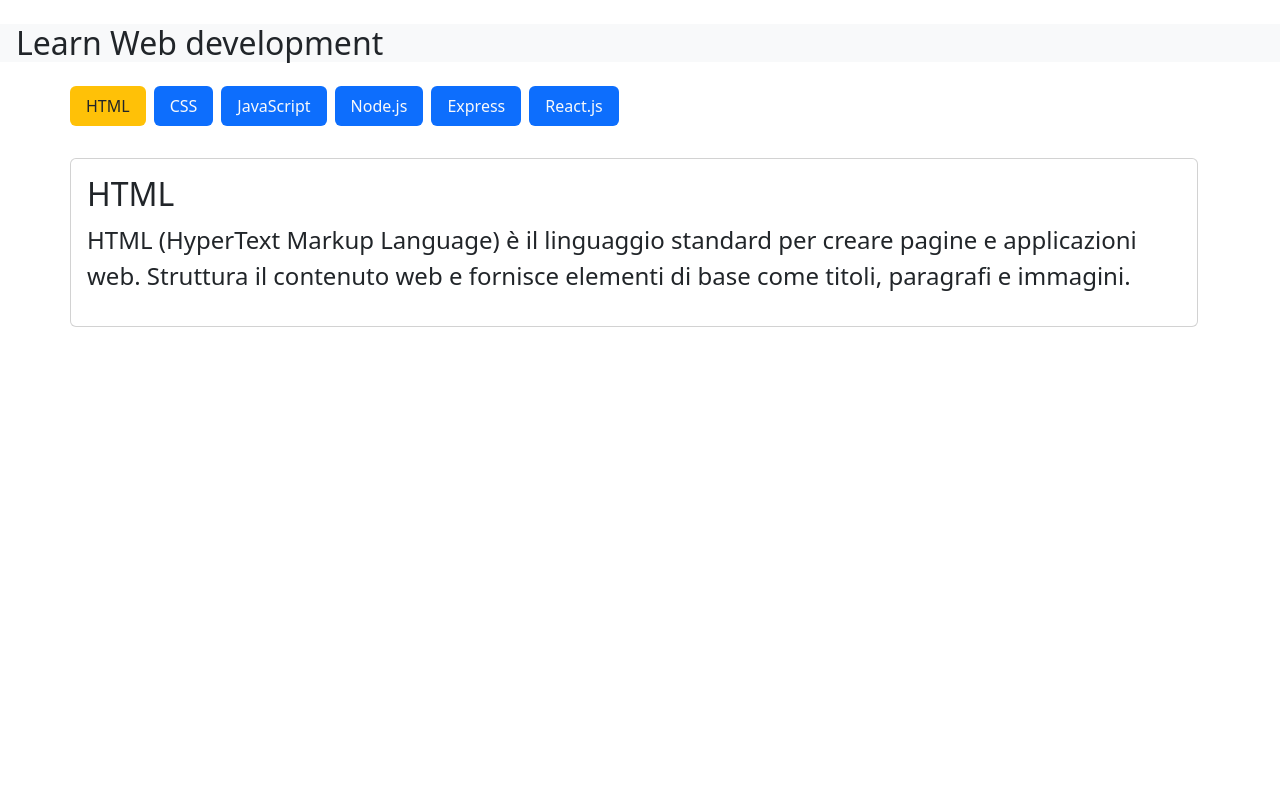
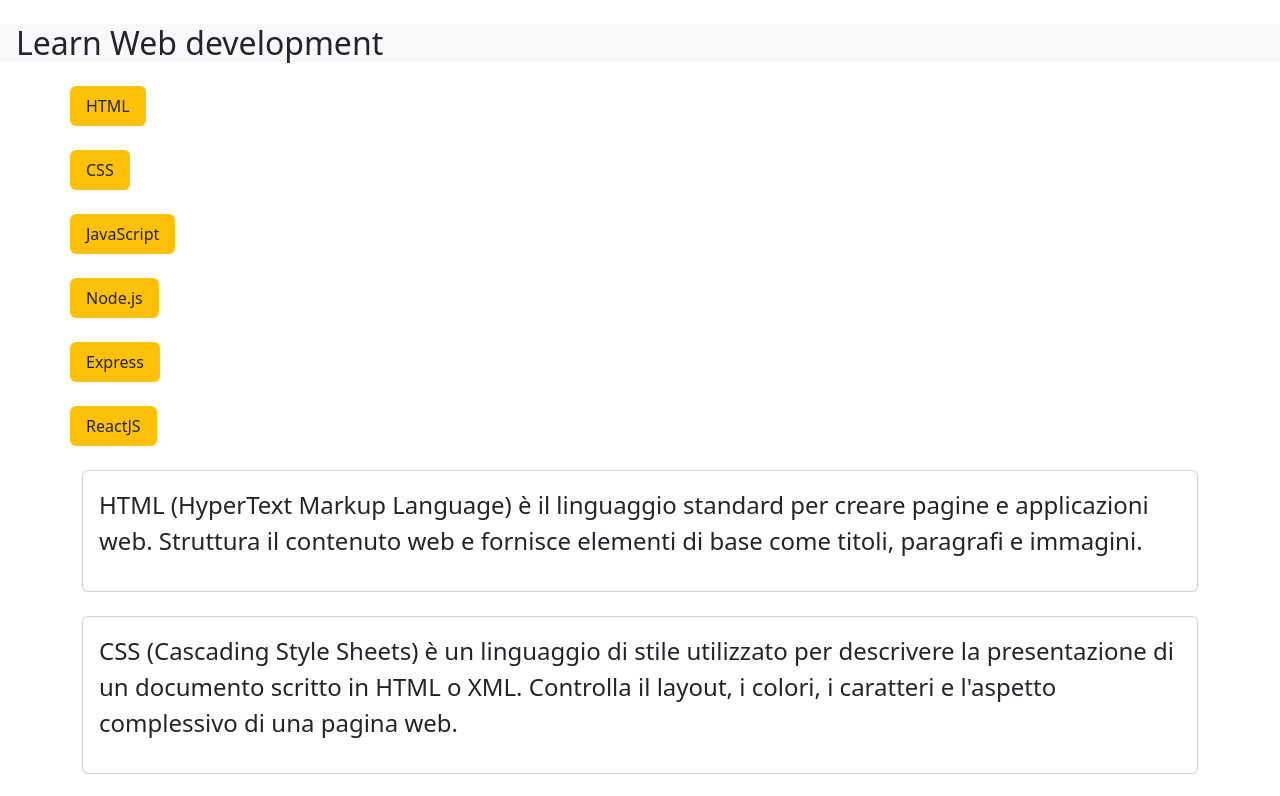
Before and after one commit to Maria-Lucia-Mazzara/react-use-state, a React (Vite) app: page / in a window 1280 px wide. Shown: the top 796 px of the page. Built offline with nearby package versions, Linux system fonts and the light colour scheme.

Commit message:
aggiunto card e Nav bar

```diff
--- /dev/null
+++ b/src/Components/Card.jsx
@@ -0,0 +1,49 @@
+
+
+const languages = [
+    {
+        id: 1,
+        title: "HTML",
+        description: "HTML (HyperText Markup Language) è il linguaggio standard per creare pagine e applicazioni web. Struttura il contenuto web e fornisce elementi di base come titoli, paragrafi e immagini."
+    },
+    {
+        id: 2,
+        title: "CSS",
+        description: "CSS (Cascading Style Sheets) è un linguaggio di stile utilizzato per descrivere la presentazione di un documento scritto in HTML o XML. Controlla il layout, i colori, i caratteri e l'aspetto complessivo di una pagina web."
+    },
+    {
+        id: 3,
+        title: "JavaScript",
+        description: "JavaScript è un linguaggio di programmazione dinamico utilizzato per lo sviluppo web, che consente contenuti interattivi come grafici animati, pulsanti cliccabili e altre funzionalità dinamiche sui siti web."
+    },
+    {
+        id: 4,
+        title: "Node.js",
+        description: "Node.js è un ambiente di runtime JavaScript lato server che permette di utilizzare JavaScript anche sul backend, consentendo agli sviluppatori di usare lo stesso linguaggio sia sul client che sul server."
+    },
+    {
+        id: 5,
+        title: "Express",
+        description: "Express è un framework per applicazioni web minimalista e veloce per Node.js. Fornisce strumenti robusti per creare applicazioni web e API e semplifica la gestione delle rotte e delle richieste."
+    },
+    {
+        id: 6,
+        title: "ReactJS",
+        description: "ReactJS è una libreria JavaScript per costruire interfacce utente, in particolare applicazioni a pagina singola. Consente agli sviluppatori di creare componenti UI riutilizzabili e di gestire efficacemente lo stato dell'applicazione."
+    }
+];
+
+function Cards() {
+    return (
+        <>
+            {languages.map((descrizione) => (
+                <div className="card card-body mt-4" key={descrizione.id}>
+                    <p className="fs-4">
+                        {descrizione.description}
+                    </p>
+                </div>
+            ))}
+        </>
+    );
+}
+export default Cards
--- a/src/Components/Main.jsx
+++ b/src/Components/Main.jsx
@@ -1,52 +1,11 @@
-
+import Card from './Card'
+import Nav from './Nav'
 function Main() {
     return (
         <main>
             <section className="container">
-                <div className="row mt-4">
-                    <ul className="nav nav-pills gap-2">
-                        <li className="nav-item">
-                            <a className="nav-link active bg-warning text-dark" href="#">
-                                HTML
-                            </a>
-
-                        </li>
-                        <li className="nav-item">
-                            <a className="nav-link bg-primary text-light" href="#">
-                                CSS
-                            </a>
-                        </li>
-                        <li className="nav-item">
-                            <a className="nav-link bg-primary text-light" href="#">
-                                JavaScript
-                            </a>
-                        </li>
-                        <li className="nav-item">
-                            <a className="nav-link bg-primary text-light" href="#">
-                                Node.js
-                            </a>
-                        </li>
-                        <li className="nav-item">
-                            <a className="nav-link bg-primary text-light" href="#">
-                                Express
-                            </a>
-                        </li>
-                        <li className="nav-item">
-                            <a className="nav-link bg-primary text-light" href="#">
-                                React.js
-                            </a>
-                        </li>
-                        <div className="card card-body mt-4">
-                            <h2>
-                                HTML
-                            </h2>
-                            <p className="fs-4">
-                                HTML (HyperText Markup Language) è il linguaggio standard per creare pagine
-                                e applicazioni web. Struttura il contenuto web e fornisce elementi di base come titoli, paragrafi e immagini.
-                            </p>
-                        </div>
-                    </ul>
-                </div>
+                <Nav />
+                <Card />
             </section>
         </main>
     )
--- /dev/null
+++ b/src/Components/Nav.jsx
@@ -0,0 +1,54 @@
+
+
+const languages = [
+    {
+        id: 1,
+        title: "HTML",
+        description: "HTML (HyperText Markup Language) è il linguaggio standard per creare pagine e applicazioni web. Struttura il contenuto web e fornisce elementi di base come titoli, paragrafi e immagini."
+    },
+    {
+        id: 2,
+        title: "CSS",
+        description: "CSS (Cascading Style Sheets) è un linguaggio di stile utilizzato per descrivere la presentazione di un documento scritto in HTML o XML. Controlla il layout, i colori, i caratteri e l'aspetto complessivo di una pagina web."
+    },
+    {
+        id: 3,
+        title: "JavaScript",
+        description: "JavaScript è un linguaggio di programmazione dinamico utilizzato per lo sviluppo web, che consente contenuti interattivi come grafici animati, pulsanti cliccabili e altre funzionalità dinamiche sui siti web."
+    },
+    {
+        id: 4,
+        title: "Node.js",
+        description: "Node.js è un ambiente di runtime JavaScript lato server che permette di utilizzare JavaScript anche sul backend, consentendo agli sviluppatori di usare lo stesso linguaggio sia sul client che sul server."
+    },
+    {
+        id: 5,
+        title: "Express",
+        description: "Express è un framework per applicazioni web minimalista e veloce per Node.js. Fornisce strumenti robusti per creare applicazioni web e API e semplifica la gestione delle rotte e delle richieste."
+    },
+    {
+        id: 6,
+        title: "ReactJS",
+        description: "ReactJS è una libreria JavaScript per costruire interfacce utente, in particolare applicazioni a pagina singola. Consente agli sviluppatori di creare componenti UI riutilizzabili e di gestire efficacemente lo stato dell'applicazione."
+    }
+];
+
+function Nav() {
+    return (
+        <>
+            {languages.map((titolo) => (
+                <div className="row mt-4">
+                    <ul className="nav nav-pills gap-2">
+                        <li className="nav-item">
+                            <a className="nav-link active bg-warning text-dark" key={titolo.id} href="#">
+                                {titolo.title}
+                            </a>
+                        </li>
+                    </ul>
+                </div>
+
+            ))}
+        </>
+    );
+}
+export default Nav
```
